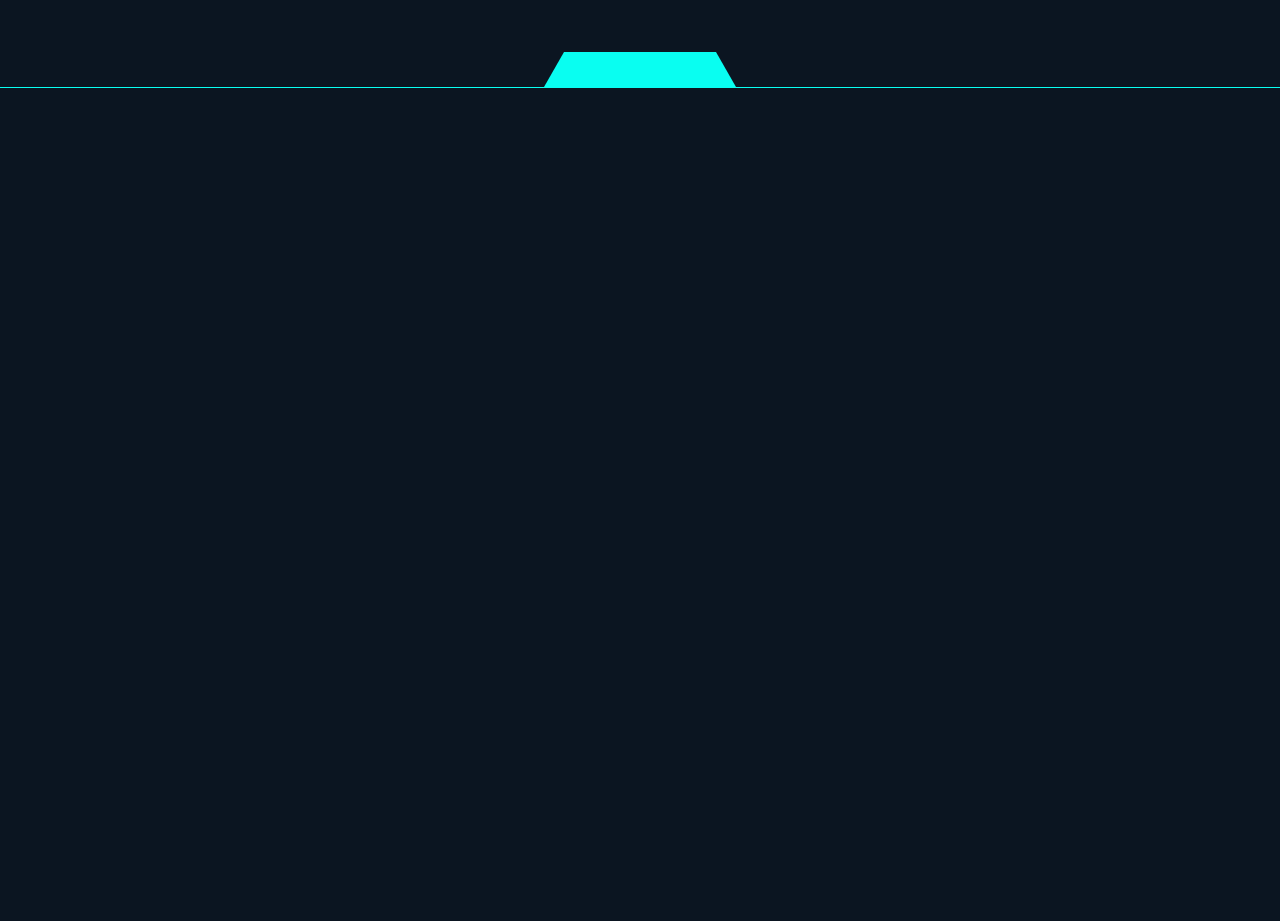
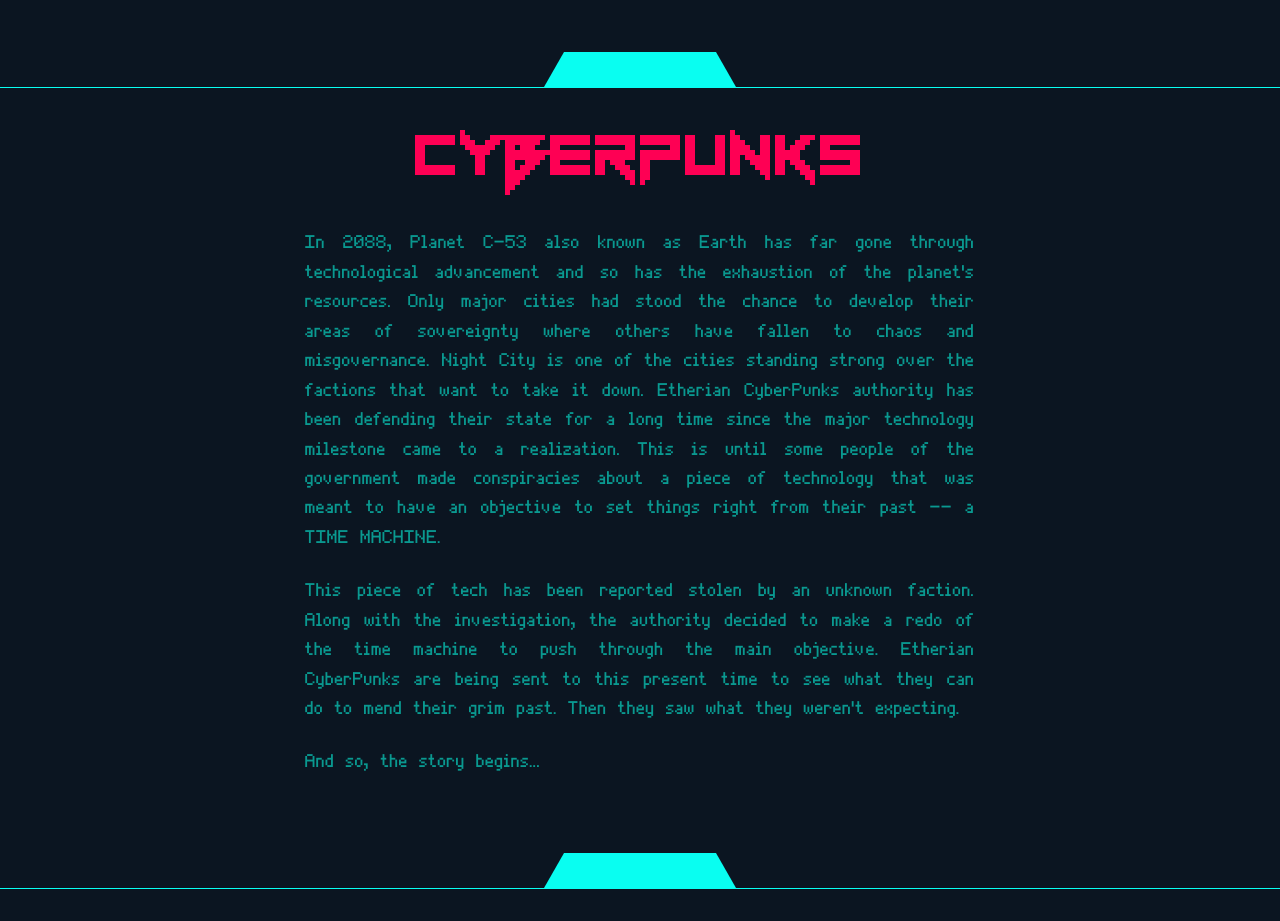
Before and after one commit to CyberPunks2088PH/cyberpunks-web, a React (Create React App) app: page / in a window 1280 px wide. Shown: the part 2120-3041 px from the top of the page. Before the commit the page ends 2240 px from the top, so only its background shows below. Built offline with nearby package versions, Linux system fonts and the light colour scheme.

Commit message:
Add about section

```diff
--- a/src/App.js
+++ b/src/App.js
@@ -3,6 +3,7 @@
 import Navbar from './components/Navbar/Navbar'
 import Banner from './components/Banner/Banner'
 import OGSeries from './components/OGSeries/OGSeries'
+import About from './components/About/About'
 
 function App() {
     return (
@@ -10,6 +11,7 @@
             <Navbar />
             <Banner />
             <OGSeries />
+            <About />
         </Router>
     )
 }
--- /dev/null
+++ b/src/components/About/About.css
@@ -0,0 +1,10 @@
+.about-title {
+  line-height: 1em;
+}
+
+.about-sub {
+  line-height: 0.8em;
+  width: 60%;
+  margin: 0 auto;
+  text-align: justify;
+}
--- /dev/null
+++ b/src/components/About/About.js
@@ -0,0 +1,19 @@
+import './About.css'
+
+export default function About() {
+    return (
+        <section id="about">
+            <div className="container">
+                <h3 className="about-title vermin text-color-1 text-center font-size-500 mb-4">CYBERPUNKS</h3>
+                <p className="about-sub about-supply text-color-2 font-size-230 mb-4">In 2088, Planet C-53 also known as Earth has far gone through technological advancement and so has the exhaustion of the planet's resources. Only major cities had stood the chance to develop their areas of sovereignty where others have fallen to chaos and misgovernance. Night City is one of the cities standing strong over the factions that want to take it down. Etherian CyberPunks authority has been defending their state for a long time since the major technology milestone came to a realization. This is until some people of the government made conspiracies about a piece of technology that was meant to have an objective to set things right from their past -- a TIME MACHINE.</p>
+                <p className="about-sub about-supply text-color-2 font-size-230 mb-4">This piece of tech has been reported stolen by an unknown faction. Along with the investigation, the authority decided to make a redo of the time machine to push through the main objective. Etherian CyberPunks are being sent to this present time to see what they can do to mend their grim past. Then they saw what they weren't expecting.</p>
+                <p className="about-sub about-supply text-color-2 font-size-230 mb-0">And so, the story begins...</p>
+            </div>
+
+            {/* border */}
+            <div className="punks-border">
+                <div className="punks-trapezoid-bottom"></div>
+            </div>
+        </section>
+    )
+}
```
